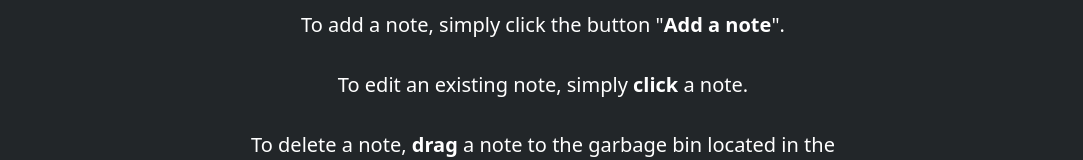
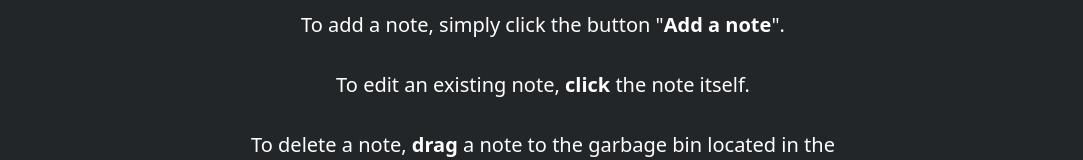
Before and after one commit to JPAVictoria/Stick-It, a Next.js app: page /instructions in a window 1280 px wide. Shown: the part 363-523 px from the top of the page, without its empty margins (97-1180 px from the left). Built offline with nearby package versions, Linux system fonts and the light colour scheme.

Commit message:
update-commit

```diff
--- a/app/instructions/page.jsx
+++ b/app/instructions/page.jsx
@@ -16,7 +16,7 @@ export default function Instructions() {
         <ol className="list">
           <li className="slide-right delay-1">To add a note, simply click the button "<b>Add a note</b>".</li>
           <br></br>
-          <li className="slide-right delay-2">To edit an existing note, simply <b>click</b> a note.</li>
+          <li className="slide-right delay-2">To edit an existing note, <b>click</b> the note itself.</li>
           <br></br>
           <li className="slide-right delay-3">To delete a note, <b>drag</b> a note to the garbage bin located in the upper right side of the screen.</li>
         </ol>
```
